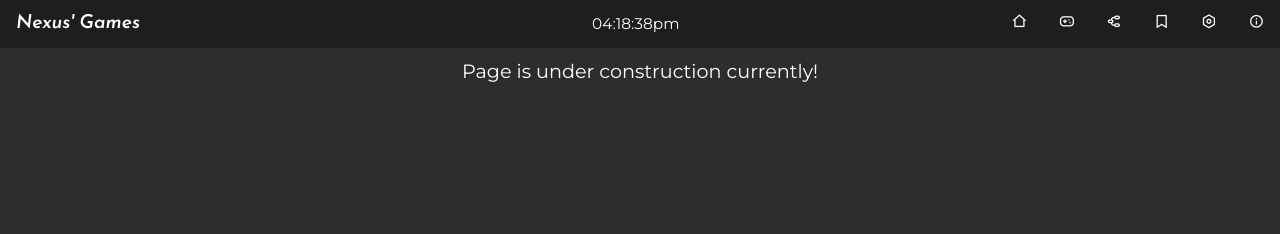
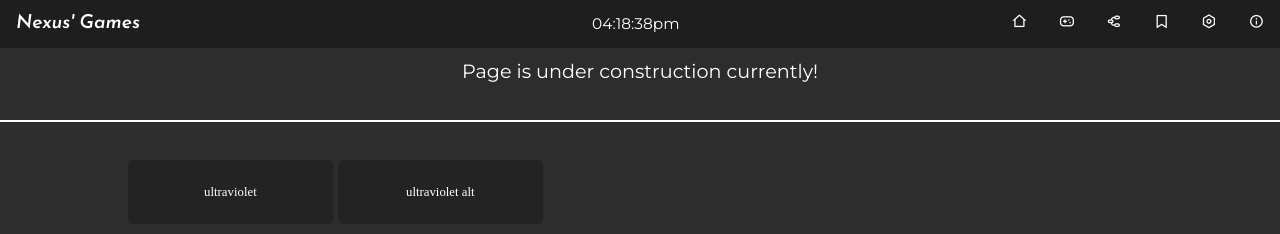
Before and after one commit to nexus-school-games/nexus-school-games.github.io, a plain HTML site: page proxies.html in a window 1280 px wide. Drawn offline with nearby package versions, Linux system fonts and the light colour scheme; no server answers.

Commit message:
Update proxies.html

```diff
--- a/proxies.html
+++ b/proxies.html
@@ -31,6 +31,12 @@
       <p id="description">
         Page is under construction currently!
       </p>
+
+      <div id="DivisionLine"></div>
+      <div id="GamePages" class="flex-container">
+        <a class="GameLink" href="https://proxyboost.onrender.com">ultraviolet</a>
+        <a class="GameLink" href="https://proxysurfing.onrender.com">ultraviolet alt</a>
+      </div>
     </div>
   </body>
 </html>
```
